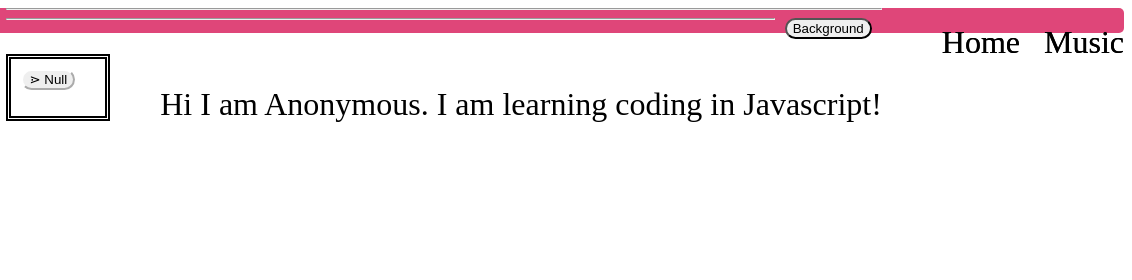
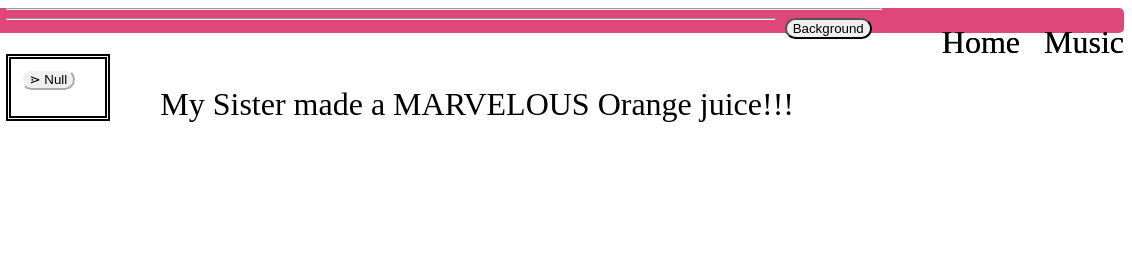
Before and after one commit to Orchids-kid-anonymous/Mywebpage, a plain HTML site: page index.html in a window 1280 px wide. Shown: the top 280 px of the page, 148-1280 px from the left. Drawn offline with Linux system fonts and the light colour scheme.

Commit message:
Update index.html

```diff
--- a/index.html
+++ b/index.html
@@ -46,7 +46,7 @@
                         </ol>
                     </nav>
                 </section>
-                <p class="txt" style="font-size: xx-large;" id="txt">Hi I am Anonymous. I am learning coding in Javascript!</p>
+                <p class="txt" style="font-size: xx-large;" id="txt">My Sister made a MARVELOUS Orange juice!!!</p>
 
             </div>
     </main>
```
